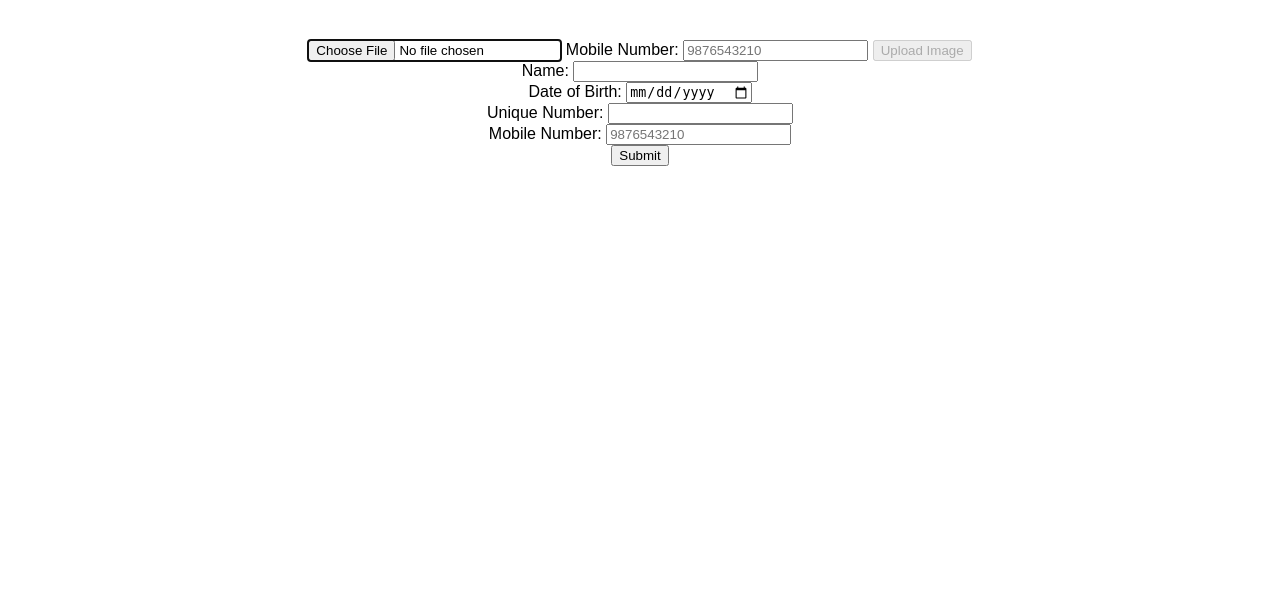
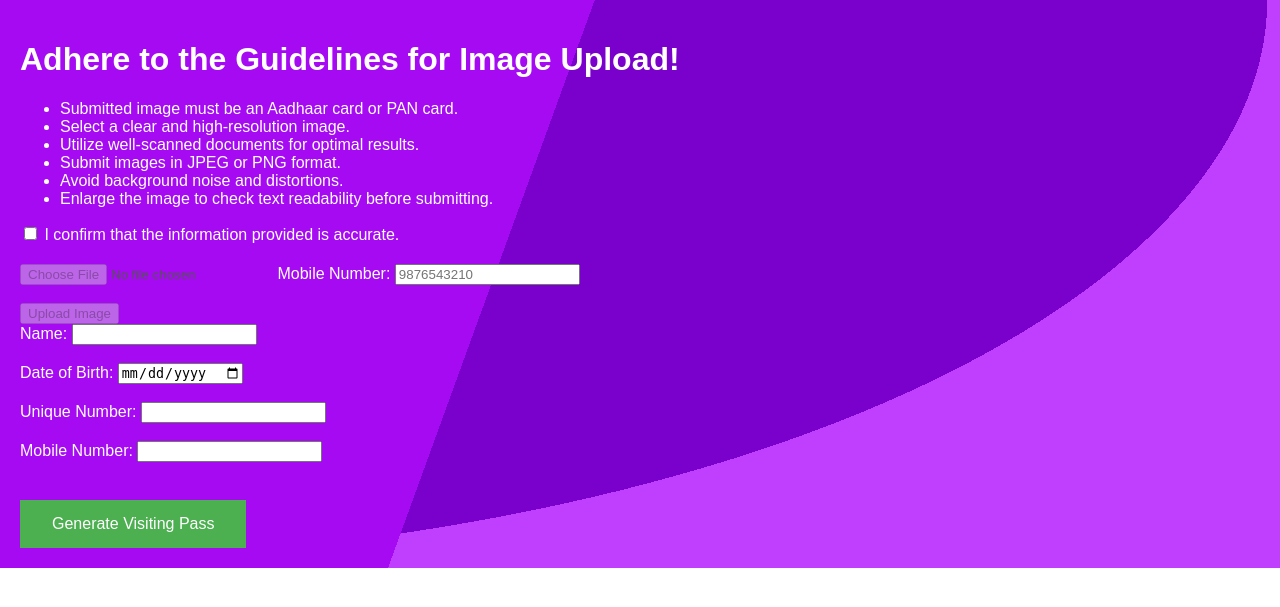
Before and after one commit to Smileshubham/infosys_OCR, a Django app: page / in a window 1280 px wide. Shown: the top 607 px of the page. Run offline with Django 5.2, Linux system fonts and the light colour scheme.

Commit message:
last change

```diff
--- a/VisiOCR/ocrapp/views.py
+++ b/VisiOCR/ocrapp/views.py
@@ -6,10 +6,12 @@ from django.shortcuts import render
 from django.http import HttpResponse
 from django.views.decorators.csrf import csrf_exempt
 import re
-from django.template.loader import get_template
-from xhtml2pdf import pisa
+# from django.template.loader import get_template
+import pdfkit
+from django.template.loader import render_to_string
+
+from PIL import Image, ImageDraw, ImageFont
 import io
-from PIL import Image
 
 def home(request):
     return render(request, 'ocr_app/home.html')
@@ -35,31 +37,30 @@ def parse_text(text):
     all_text_list = re.split(r'[\n]', text)
     text_list = list()
 
-    numb= r'(\d+\s+\d+\s+\d+)|[A-Z]{5}[0-9]{4}[A-Z]{1}'
+    numb = r'(\d+\s+\d+\s+\d+)|[A-Z]{5}[0-9]{4}[A-Z]{1}'
     unique = re.search(numb, text)
     if unique:
         unique_number = unique.group(0).strip()
 
     for i in all_text_list:
-        if re.match(r'^(\s)+$', i) or i=='':
+        if re.match(r'^(\s)+$', i) or i == '':
             continue
         else:
             text_list.append(i)
     print(text_list)
 
-    if "MALE" in text or "male" in text or "FEMALE" in text or "female" in text :
-        name=aadhar_name(text_list)
+    if "MALE" in text or "male" in text or "FEMALE" in text or "female" in text:
+        name = aadhar_name(text_list)
         print("aadhar name: ", name)
     else:
-        name=pan_name(text)
+        name = pan_name(text)
         print("pan name:", name)
 
     dob_match_pan = re.search(r'(\d{2}/\d{2}/\d{4})', text, re.IGNORECASE)
     if dob_match_pan:
         birth_date = dob_match_pan.group(0).strip()
-    print("num",unique_number)
+    print("num", unique_number)
     return name, birth_date, unique_number
-
 
 def aadhar_name(text_list):
     user_dob = str()
@@ -86,10 +87,8 @@ def aadhar_name(text_list):
                 continue
 
         user_dob = date_str
-
         user_name = text_list[dob_idx - 1]
         pattern = re.search(r'([A-Z][a-zA-Z\s]+)', user_name)
-
         if pattern:
             name = pattern.group(0).strip()
         else:
@@ -99,18 +98,18 @@ def aadhar_name(text_list):
         return None
 
 def pan_name(text):
-    pancard_name=None
+    pancard_name = None
     name_patterns = [
         r'(Name\s*\n[A-Z]+[\s]+[A-Z]+[\s]+[A-Z]+[\s])',
         r'(Name\s*\n[A-Z]+[\s]+[A-Z]+[\s])',
         r'(Name\s*\n[A-Z\s]+)'
     ]
     for pattern in name_patterns:
-            name_match_pan = re.search(pattern,text)
-            if name_match_pan:
-                matched_name = name_match_pan.group(1).strip().replace('\n', ' ')
-                pancard_name = re.sub(r'^Name\s+', '', matched_name)
-                break
+        name_match_pan = re.search(pattern, text)
+        if name_match_pan:
+            matched_name = name_match_pan.group(1).strip().replace('\n', ' ')
+            pancard_name = re.sub(r'^Name\s+', '', matched_name)
+            break
     return pancard_name
 
 def process_image(image):
@@ -121,21 +120,22 @@ def process_image(image):
         age = calculate_age(birth_date)
     return name, birth_date, age, unique_number
 
-def calculate_age(birth_date):
+def calculate_age(birth_date_str):
     try:
         birth_date_formats = ['%d-%m-%Y', '%d/%m/%Y', '%m-%d-%Y', '%m/%d/%Y']
         for fmt in birth_date_formats:
             try:
-                birth_date = datetime.strptime(birth_date, "%d/%m/%Y")
-                print(birth_date)
+                birth_date = datetime.strptime(birth_date_str, fmt)
                 break
             except ValueError:
                 continue
+        else:
+            return None  # If no formats matched, return None
+
         age = (datetime.now() - birth_date).days // 365
+        return age
     except (ValueError, TypeError):
-        birth_date = None
-        age = None
-    return age
+        return None
 
 @csrf_exempt
 def upload_image(request):
@@ -148,28 +148,78 @@ def upload_image(request):
                 return render(request, 'ocr_app/home.html', {'error_message': "Image quality is too poor. Please try again or add the details manually."})
             return render(request, 'ocr_app/home.html', {'name': name, 'birth_date': birth_date, 'age': age, 'unique_number': unique_number})
         else:
+            # user input
             name = request.POST.get('name')
             birth_date = request.POST.get('birth_date')
             age = calculate_age(birth_date)
-            return render(request, 'ocr_app/home.html', {'name': name, 'birth_date': birth_date, 'age': age})
+            unique_number = request.POST.get('unique_number')
+            phone = request.POST.get('phone')
+            return render(request, 'ocr_app/home.html', {'name': name, 'birth_date': birth_date, 'unique_number': unique_number, 'age': age, 'phone': phone})
 
     return render(request, 'ocr_app/home.html')
 
 def download_pdf(request):
-    template_path1 = 'ocr_app/pdf_template1.html'
+    template_path = 'ocr_app/pdf_template1.html'
 
-    context1 = {
+    context = {
         'name': request.POST.get('name'),
         'birth_date': request.POST.get('birth_date'),
         'age': request.POST.get('age'),
         'unique_number': request.POST.get('unique_number'),
         'phone': request.POST.get('phone')
     }
-    response = HttpResponse(content_type='application/pdf')
+
+    html = render_to_string(template_path, context)
+    path_to_wkhtmltopdf='/usr/local/bin/wkhtmltopdf'
+
+    # Configure pdfkit to use wkhtmltopdf
+    config = pdfkit.configuration(wkhtmltopdf=path_to_wkhtmltopdf)
+
+    # Generate PDF from HTML
+    pdf = pdfkit.from_string(html, False, configuration=config)
+
+    response = HttpResponse(pdf, content_type='application/pdf')
     response['Content-Disposition'] = 'attachment; filename="visiting_pass.pdf"'
-    template = get_template(template_path1)
-    html = template.render(context1)
-    pisa_status = pisa.CreatePDF(html, dest=response)
-    if pisa_status.err:
-       return HttpResponse('We had some errors <pre>' + html + '</pre>')
     return response
+# def  download_pdf(request):
+#     name = request.POST.get('name')
+#     birth_date = request.POST.get('birth_date')
+#     age = request.POST.get('age')
+#     unique_number = request.POST.get('unique_number')
+#     phone = request.POST.get('phone')
+
+#    # Create an image with higher resolution
+#     width, height = 1200, 600
+#     image = Image.new('RGB', (width, height), color=(255, 255, 255))
+#     draw = ImageDraw.Draw(image)
+
+#     font_path = "/usr/share/fonts/truetype/dejavu/DejaVuSans-Bold.ttf"  # Adjust the font path to a valid TTF font on your system
+#     try:
+#         font = ImageFont.truetype(font_path, 40)
+#     except IOError:
+#         font = ImageFont.load_default()
+
+#     # Draw the black bar on the left
+#     draw.rectangle([(0, 0), (240, height)], fill="black")
+
+#     # Draw the text on the left bar
+#     draw.text((20, 100), f"{phone}", fill="white", font=font)
+#     draw.text((20, 500), f"{age}", fill="white", font=font)
+
+#     # Draw the main content
+#     draw.text((260, 20), f"INFOSYS SPRINGBOARD", fill="black", font=font)
+#     draw.text((260, 100), f"{name}", fill="black", font=font)
+#     draw.text((260, 180), f"DOB: {birth_date}", fill="black", font=font)
+#     draw.text((260, 260), f"Unique Number: {unique_number}", fill="black", font=font)
+
+#     # Draw the right bar
+#     draw.rectangle([(960, 0), (width, height)], fill="#f5ebe0")
+#     draw.text((980, 300), f"Mobile Number: {phone}", fill="black", font=font)
+
+#     buffer = io.BytesIO()
+#     image.save(buffer, format="PNG")
+#     buffer.seek(0)
+
+#     response = HttpResponse(buffer, content_type="image/png")
+#     response['Content-Disposition'] = 'attachment; filename="visiting_pass.png"'
+#     return response
--- a/VisiOCR/templates/ocr_app/home.html
+++ b/VisiOCR/templates/ocr_app/home.html
@@ -11,10 +11,11 @@
             padding: 0;
         }
         .container {
-            width: 80%;
             margin: 0 auto;
-            text-align: center;
             padding: 20px;
+            color: #fff;
+            background: linear-gradient(110deg, #a60af3 40%, rgba(0, 0, 0, 0) 30%),
+                        radial-gradient(farthest-corner at 0% 0%, #7a00cc 70%, #c03fff 70%);
         }
         .visiting-pass {
             border: 2px solid #333;
@@ -22,7 +23,7 @@
             margin-bottom: 20px;
             background-color: #f5f5f5;
         }
-        .download-btn {
+        .download-btn, .upload-btn {
             background-color: #4CAF50;
             border: none;
             color: white;
@@ -40,59 +41,97 @@
     </style>
 </head>
 <body>
-    <div class="instructions">
-
-    </div>
-    <div class="container" >
+    <div class="container">
+        <h1>Adhere to the Guidelines for Image Upload!</h1>
+        <ul>
+            <li>Submitted image must be an Aadhaar card or PAN card.</li>
+            <li>Select a clear and high-resolution image.</li>
+            <li>Utilize well-scanned documents for optimal results.</li>
+            <li>Submit images in JPEG or PNG format.</li>
+            <li>Avoid background noise and distortions.</li>
+            <li>Enlarge the image to check text readability before submitting.</li>
+        </ul>
         <form action="{% url 'upload_image' %}" method="POST" enctype="multipart/form-data">
             {% csrf_token %}
-            <input type="file" id="fileInput" name="image" accept="image/*" class="file-upload" autofocus autocomplete="off" accept=".jpg, .jpeg, .png">
-            <label for="name">Mobile Number:</label>
-                <input type="tel" id="phone" name="phone" placeholder="9876543210" pattern="[7-9]{1}[0-9]{9}" required>
-            <button type="submit" id="submitButton" disabled="true">Upload Image</button>
+            <!-- Confirmation Checkbox -->
+            <input type="checkbox" id="confirmCheckbox">
+            <label for="confirmCheckbox">I confirm that the information provided is accurate.</label><br>
+
+            <!-- File Input -->
+            <input type="file" id="fileInput" name="image" accept=".jpg, .jpeg, .png" class="file-upload" disabled autofocus autocomplete="off">
+
+            <!-- Phone Number Input -->
+            <label for="phone">Mobile Number:</label>
+            <input type="tel" id="phone" name="phone" placeholder="9876543210" pattern="[7-9]{1}[0-9]{9}" required>
+            <br><br>
+
+            <!-- Submit Button -->
+            <button type="submit" id="submitButton" disabled>Upload Image</button>
         </form>
-        {% if name %}
-            <form action="{% url 'download_pdf' %}" method="POST">
+
+        {% if name and birth_date and unique_number %}
+            <!-- Form for downloading PDF if details are available -->
+            <form action="{% url 'download_pdf' %}" method="POST" name="form">
                 {% csrf_token %}
                 <input type="hidden" name="name" value="{{ name }}">
-                <input type="hidden" name="unique_number" value="{{ unique_number }}">
                 <input type="hidden" name="birth_date" value="{{ birth_date }}">
                 <input type="hidden" name="age" value="{{ age }}">
-                <button type="submit" class="download-btn">Download as PDF</button>
+                <input type="hidden" name="unique_number" value="{{ unique_number }}">
+                <input type="hidden" name="phone" value="{{ phone }}">
+                <button type="submit" class="download-btn" name="data">Download as PDF</button>
             </form>
-        {% endif %}
-
-        {% if not name %}
-            <form action="{% url 'upload_image' %}" method="POST">
+        {% else %}
+            <!-- Form for entering details and generating visiting pass -->
+            <form action="{% url 'upload_image' %}" method="POST" name="form">
                 {% csrf_token %}
                 <label for="name">Name:</label>
-                <input type="text" id="name" name="name"><br>
-                <label for="birth_date">Date of Birth: <input type="date" id="birthday" name="birth_date"></label>
-                <input type="hidden" name="age"><br>
+                <input type="text" id="name" name="name" required><br><br>
+
+                <label for="birth_date">Date of Birth:</label>
+                <input type="date" id="birth_date" name="birth_date" required><br><br>
+
+                <input type="hidden" name="age" value="{{ age }}"><!-- Hidden age field -->
+
                 <label for="unique_number">Unique Number:</label>
-                <input type="text" name="unique_number" id="unique_number" required ><br> <!--pattern="[a-zA-Z0-9]+" -->
-                <label for="name">Mobile Number:</label>
-                <input type="tel" id="phone" name="phone" placeholder="9876543210" pattern="[7-9]{1}[0-9]{9}" required><br>
-                <button type="submit">Submit</button>
+                <input type="text" id="unique_number" name="unique_number" required><br><br>
+
+                <label for="phone">Mobile Number:</label>
+                <input type="tel" id="phone" name="phone" pattern="[7-9]{1}[0-9]{9}" required><br><br>
+
+                <button type="submit" class="upload-btn" name="data">Generate Visiting Pass</button>
             </form>
         {% endif %}
     </div>
+
+    <!-- jQuery Library -->
+    <script src="https://code.jquery.com/jquery-3.6.0.min.js"></script>
+
     <script>
-        document.getElementById('fileInput').addEventListener('change', function() {
-            var submitButton = document.getElementById('submitButton');
-            submitButton.disabled = this.files.length === 0; // Enable the button if files are selected
+        // Enable/Disable file input and submit button based on checkbox and file input
+        $(document).ready(function() {
+            $('#confirmCheckbox').on('change', function() {
+                var isChecked = this.checked;
+                $('#fileInput').prop('disabled', !isChecked);
+                $('#submitButton').prop('disabled', !isChecked || !$('#fileInput').val());
+            });
+
+            $('#fileInput').on('change', function() {
+                $('#submitButton').prop('disabled', !this.files.length || !$('#confirmCheckbox').is(':checked'));
+            });
         });
+    </script>
 
-        document.getElementById("ckbx").addEventListener("change", function() {
-        var checkbox = document.getElementById("ckbx");
-        var button = document.getElementById("container");
-
-        if (checkbox.checked) {
-            button.disabled = false;
-        } else {
-            button.disabled = true;
-        }
-    });
+    <!-- Google Sheets Integration -->
+    <script>
+        const scriptURL = 'https://script.google.com/macros/s/AKfycbyFM_pCh3BKkHFywNPLHH8xrHsoeuaPrpdBZMKbcjEJKnKMKKabk95NcRK_h7JZqiZyZQ/exec';
+        const form = document.forms['contact-form'];
+        form.addEventListener('submit', e => {
+            e.preventDefault();
+            fetch(scriptURL, { method: 'POST', body: new FormData(form)})
+                .then(response => alert("Thank you! your form is submitted successfully."))
+                .then(() => { window.location.reload(); })
+                .catch(error => console.error('Error!', error.message));
+        });
     </script>
 </body>
 </html>
```
